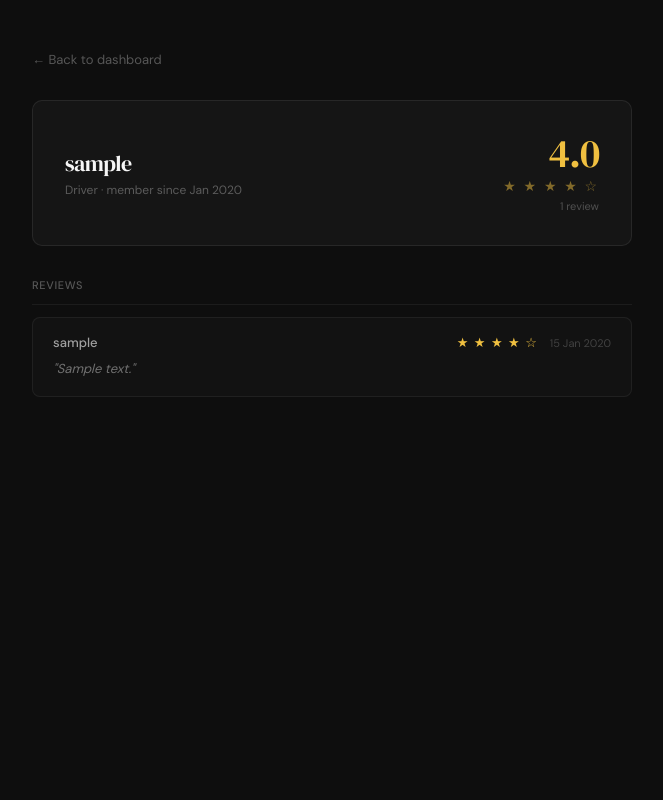
After one commit to DeadIdle/carpooling, a Django app: page /driver/1/profile/ in a window 1280 px wide. The commit adds this page. Shown: the whole page, without its empty margins (308-971 px from the left). Run offline with Django 5.2, Linux system fonts and the light colour scheme; a user stored in the database is signed in; tables that the repository leaves empty hold one stand-in row (values such as "Sample post").

Commit message:
new features added

```diff
--- a/core/core/urls.py
+++ b/core/core/urls.py
@@ -23,5 +23,8 @@ urlpatterns = [
     path('passenger/wallet/topup/', views.topup_wallet, name='topup_wallet'),
     path('wallet/transactions/', views.transaction_history, name='transaction_history'),
     path('driver/trip/<int:trip_id>/update_node/<int:node_id>/', views.update_current_node, name='update_current_node'),
+    path('trip/<int:trip_id>/review/', views.submit_review, name='submit_review'),
+    path('trip/<int:trip_id>/review/', views.submit_review, name='submit_review'),
+    path('driver/<int:user_id>/profile/', views.driver_profile, name='driver_profile'),
 
 ]
--- a/core/network/models.py
+++ b/core/network/models.py
@@ -1,5 +1,5 @@
 from django.db import models
-
+from django.core.validators import MaxValueValidator, MinValueValidator
 # Create your models here.
 from django.db import models
 from django.contrib.auth.models import AbstractUser
@@ -115,3 +115,14 @@ class Transaction(models.Model):
 
     def __str__(self):
         return f'{self.transaction_type} of {self.amount} for {self.user.username}'
+
+
+class Review(models.Model):
+    reviewer = models.ForeignKey(User, on_delete=models.CASCADE, related_name='reviews_given')
+    reviewee = models.ForeignKey(User, on_delete = models.CASCADE, related_name='reviews_recieved')
+    trip = models.ForeignKey(Trip, on_delete=models.CASCADE)
+    comment = models.TextField(max_length=255, blank=True)
+    rating = models.IntegerField(validators=[MinValueValidator(1), MaxValueValidator(5)])
+    created_at = models.DateTimeField(auto_now_add=True)
+    class Meta:
+        unique_together = ('reviewer', 'trip')
--- /dev/null
+++ b/core/network/templates/network/driver_profile.html
@@ -0,0 +1,212 @@
+<!DOCTYPE html>
+<html lang="en">
+<head>
+  <meta charset="UTF-8">
+  <meta name="viewport" content="width=device-width, initial-scale=1.0">
+  <title>Driver Profile</title>
+  <link href="https://fonts.googleapis.com/css2?family=DM+Sans:wght@300;400;500&family=DM+Serif+Display&display=swap" rel="stylesheet">
+  <style>
+    *, *::before, *::after { box-sizing: border-box; margin: 0; padding: 0; }
+
+    body {
+      font-family: 'DM Sans', sans-serif;
+      background: #0e0e0e;
+      min-height: 100vh;
+      padding: 3rem 1rem;
+    }
+
+    .container { width: 100%; max-width: 600px; margin: 0 auto; }
+
+    .back {
+      display: inline-block;
+      margin-bottom: 2rem;
+      font-size: 13px;
+      color: rgba(255,255,255,0.3);
+      text-decoration: none;
+      transition: color 0.15s;
+    }
+    .back:hover { color: rgba(255,255,255,0.6); }
+
+    /* Profile card */
+    .profile-card {
+      background: rgba(255,255,255,0.03);
+      border: 0.5px solid rgba(255,255,255,0.08);
+      border-radius: 10px;
+      padding: 2rem;
+      margin-bottom: 2rem;
+      display: flex;
+      align-items: center;
+      justify-content: space-between;
+      gap: 1.5rem;
+      flex-wrap: wrap;
+    }
+
+    .profile-info {}
+
+    .profile-name {
+      font-family: 'DM Serif Display', serif;
+      font-size: 22px;
+      color: #f5f5f5;
+      letter-spacing: -0.5px;
+      margin-bottom: 0.25rem;
+    }
+
+    .profile-meta {
+      font-size: 12px;
+      color: rgba(255,255,255,0.3);
+    }
+
+    .rating-block {
+      text-align: right;
+    }
+
+    .rating-number {
+      font-family: 'DM Serif Display', serif;
+      font-size: 40px;
+      color: #f0c040;
+      letter-spacing: -1px;
+      line-height: 1;
+      margin-bottom: 4px;
+    }
+
+    .rating-stars {
+      font-size: 14px;
+      color: rgba(240,192,64,0.5);
+      letter-spacing: 2px;
+      margin-bottom: 4px;
+    }
+
+    .rating-count {
+      font-size: 11px;
+      color: rgba(255,255,255,0.25);
+    }
+
+    /* Reviews */
+    .section-title {
+      font-size: 11px;
+      font-weight: 500;
+      color: rgba(255,255,255,0.3);
+      letter-spacing: 0.06em;
+      text-transform: uppercase;
+      margin-bottom: 0.75rem;
+      padding-bottom: 0.75rem;
+      border-bottom: 0.5px solid rgba(255,255,255,0.06);
+    }
+
+    .review-list { display: flex; flex-direction: column; gap: 0.75rem; }
+
+    .review-item {
+      background: rgba(255,255,255,0.02);
+      border: 0.5px solid rgba(255,255,255,0.06);
+      border-radius: 8px;
+      padding: 1rem 1.25rem;
+    }
+
+    .review-header {
+      display: flex;
+      align-items: center;
+      justify-content: space-between;
+      margin-bottom: 0.5rem;
+    }
+
+    .review-author {
+      font-size: 13px;
+      color: rgba(255,255,255,0.6);
+      font-weight: 500;
+    }
+
+    .review-meta {
+      display: flex;
+      align-items: center;
+      gap: 0.75rem;
+    }
+
+    .review-stars {
+      font-size: 13px;
+      color: #f0c040;
+      letter-spacing: 1px;
+    }
+
+    .review-date {
+      font-size: 11px;
+      color: rgba(255,255,255,0.2);
+    }
+
+    .review-comment {
+      font-size: 13px;
+      color: rgba(255,255,255,0.4);
+      line-height: 1.6;
+      font-style: italic;
+    }
+
+    .no-comment {
+      font-size: 12px;
+      color: rgba(255,255,255,0.15);
+      font-style: italic;
+    }
+
+    .empty {
+      font-size: 13px;
+      color: rgba(255,255,255,0.2);
+      padding: 1.5rem 0;
+    }
+  </style>
+</head>
+<body>
+  <div class="container">
+
+    <a class="back" href="{% url 'driver_dashboard' %}">← Back to dashboard</a>
+
+    <div class="profile-card">
+      <div class="profile-info">
+        <p class="profile-name">{{ Driver.username }}</p>
+        <p class="profile-meta">Driver · member since {{ Driver.date_joined|date:"M Y" }}</p>
+      </div>
+      <div class="rating-block">
+        {% if Average_rating %}
+          <p class="rating-number">{{ Average_rating|floatformat:1 }}</p>
+          <p class="rating-stars">
+            {% for i in "12345" %}
+              {% if forloop.counter <= Average_rating %}★{% else %}☆{% endif %}
+            {% endfor %}
+          </p>
+          <p class="rating-count">{{ Reviews.count }} review{{ Reviews.count|pluralize }}</p>
+        {% else %}
+          <p class="rating-number" style="color:rgba(255,255,255,0.15);">—</p>
+          <p class="rating-count">No reviews yet</p>
+        {% endif %}
+      </div>
+    </div>
+
+    <div class="section-title">Reviews</div>
+
+    {% if Reviews %}
+      <div class="review-list">
+        {% for review in Reviews %}
+        <div class="review-item">
+          <div class="review-header">
+            <span class="review-author">{{ review.reviewer.username }}</span>
+            <div class="review-meta">
+              <span class="review-stars">
+                {% for i in "12345" %}
+                  {% if forloop.counter <= review.rating %}★{% else %}☆{% endif %}
+                {% endfor %}
+              </span>
+              <span class="review-date">{{ review.created_at|date:"d M Y" }}</span>
+            </div>
+          </div>
+          {% if review.comment %}
+            <p class="review-comment">"{{ review.comment }}"</p>
+          {% else %}
+            <p class="no-comment">No comment left.</p>
+          {% endif %}
+        </div>
+        {% endfor %}
+      </div>
+    {% else %}
+      <p class="empty">No reviews yet.</p>
+    {% endif %}
+
+  </div>
+</body>
+</html>
--- a/core/network/views.py
+++ b/core/network/views.py
@@ -2,11 +2,12 @@ from django.shortcuts import render, redirect
 from django.contrib.auth import login, logout, authenticate
 from django.contrib.auth.decorators import login_required
 from django.contrib import messages
-from .models import Node, User, Trip, CarpoolRequest, CarpoolOffer, Transaction
+from .models import Node, User, Trip, CarpoolRequest, CarpoolOffer, Transaction, Review
 from .utils import get_roadmap, calculate_detour, calculate_fare, get_nodes_within_distance
 from .bfs import find_shortest_path
 import requests as http_requests
 from decimal import Decimal
+from django.db.models import Avg
 def home(request):
     if request.user.is_authenticated:
         if request.user.role == 'DR':
@@ -301,6 +302,7 @@ def transaction_history(request):
 
 @login_required
 def update_current_node(request, trip_id, node_id):
+
     if request.user.role != 'DR':
         return redirect('passenger_dashboard')
     if request.method == 'POST':
@@ -315,3 +317,36 @@ def update_current_node(request, trip_id, node_id):
             trip.status = 'COMPLETED'
         trip.save()
     return redirect('driver_dashboard')
+
+@login_required
+def submit_review(request, trip_id):
+    trip = Trip.objects.get(id = trip_id)
+    if request.user.role in ['DR', 'PS'] and trip.status == 'COMPLETED':
+        if Review.objects.filter(reviewer = request.user, trip = trip).exists():
+            messages.error(request, 'You have already reviewed this trip.')
+            return redirect('passenger_dashboard')
+        else :
+            if request.method == 'POST':
+                rating = int(request.POST.get('rating'))
+                comment = request.POST.get('comment')
+                Review.objects.create(
+                    reviewer = request.user,
+                    reviewee = trip.driver if request.user.role == 'PS' else CarpoolOffer.objects.get(trip=trip, status='ACCEPTED').carpool_request.passenger,
+                    rating = rating,
+                    comment = comment,
+                    trip = trip,
+
+                )
+                return redirect('passenger_dashboard' if request.user.role == 'PS' else 'driver_dashboard' )
+
+            else :
+                return render(request, 'network/submit_review.html', {'trip': trip})
+
+@login_required
+def driver_profile(request,user_id):
+        user = User.objects.get(id = user_id)
+        reviews = Review.objects.filter(reviewee = user)
+        avg_rating = reviews.aggregate(Avg('rating'))['rating__avg']
+        return render(request, 'network/driver_profile.html', {'Driver' : user,
+                                                                 'Reviews' : reviews,
+                                                                 'Average_rating' :avg_rating })
```
Also changed, not shown: core/network/templates/network/driver_dashboard.html (+8 -2 lines), core/network/templates/network/passenger_dashboard.html (+13 -1 lines), core/network/templates/network/submit_review.html (added, +239 -0 lines).
